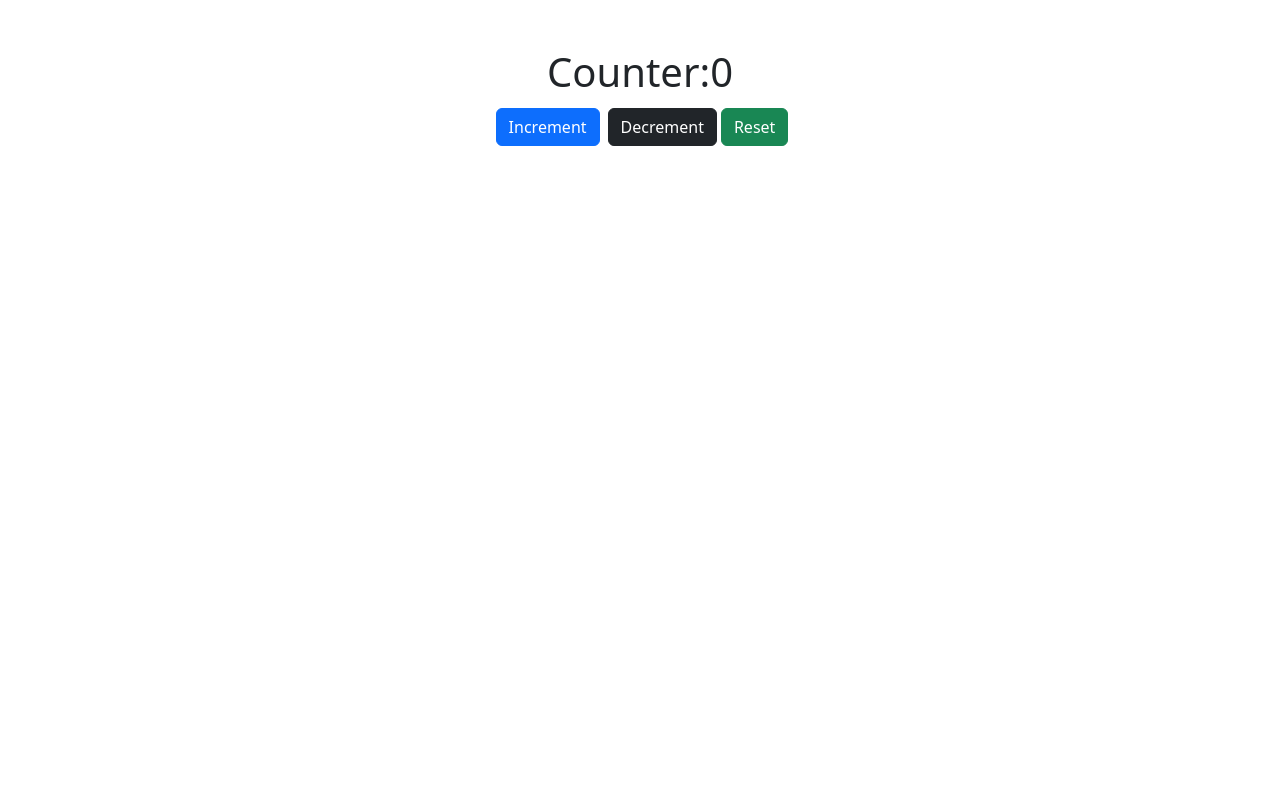
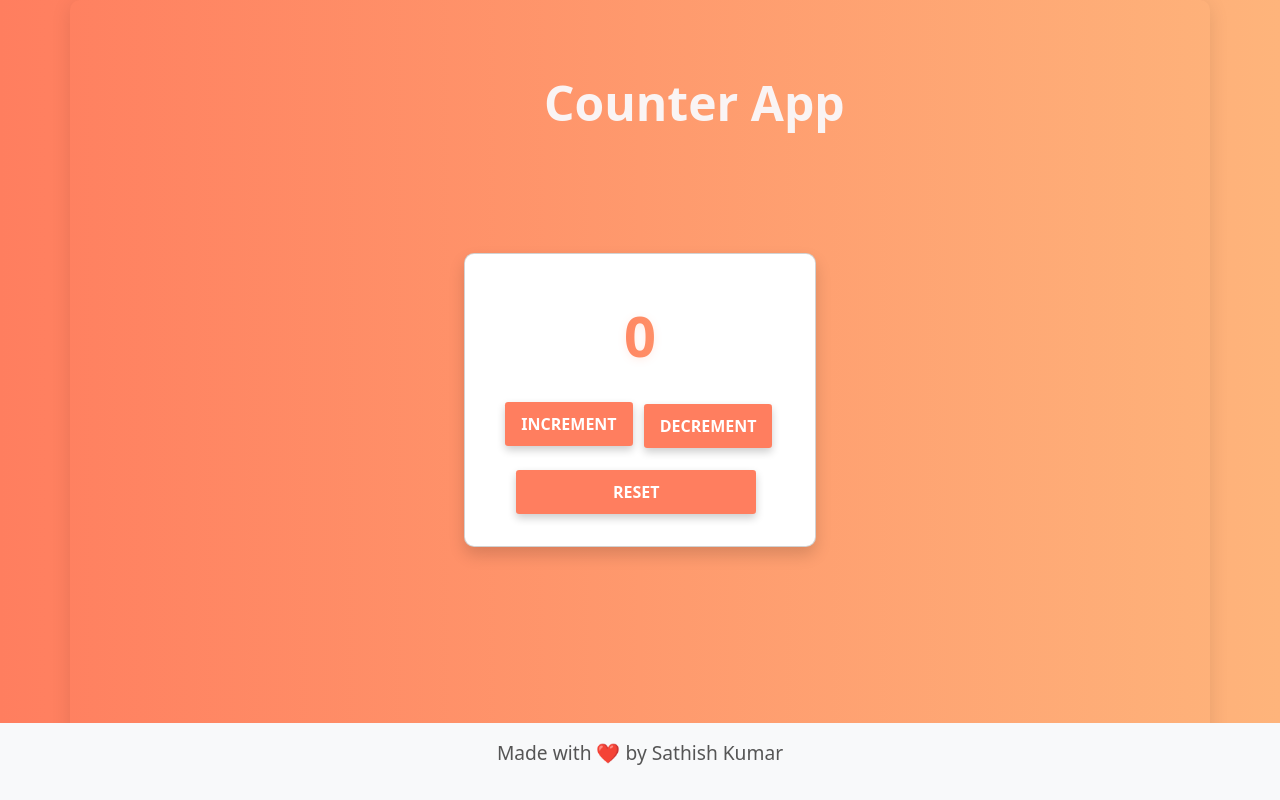
Before and after one commit to indhumohan17/counterapp, a React (Vite) app: page / in a window 1280 px wide. Built offline with nearby package versions, Linux system fonts and the light colour scheme.

Commit message:
Initial commit

```diff
--- a/package.json
+++ b/package.json
@@ -9,8 +9,8 @@
     "build": "vite build",
     "lint": "eslint .",
     "preview": "vite preview",
-    "predeploy" : "npm run build",
-    "deploy" : "gh-pages -d dist"
+    "predeploy": "npm run build",
+    "deploy": "gh-pages -d dist"
   },
   "dependencies": {
     "bootstrap": "^5.3.6",
--- a/src/App.css
+++ b/src/App.css
@@ -0,0 +1,234 @@
+.card-animate {
+            animation: pop-in 0.5s cubic-bezier(0.23, 1, 0.32, 1);
+            transition: transform 0.3s, box-shadow 0.3s;
+          }
+
+          @keyframes pop-in {
+            0% {
+              transform: scale(0.7);
+              box-shadow: 0 0 0 rgba(0,0,0,0);
+              opacity: 0.5;
+            }
+            60% {
+              transform: scale(1.1);
+              box-shadow: 0 8px 24px rgba(0,0,0,0.15);
+              opacity: 1;
+            }
+            100% {
+              transform: scale(1);
+              box-shadow: 0 4px 8px rgba(0,0,0,0.2);
+              opacity: 1;
+            }
+          }
+
+          .card-animate h1 {
+            display: inline-block;
+            animation: counter-bounce 0.4s cubic-bezier(0.23, 1, 0.32, 1);
+          }
+
+          @keyframes counter-bounce {
+            0% {
+              transform: scale(1);
+              color: #ff7e5f;
+            }
+            40% {
+              transform: scale(1.3);
+              color: #feb47b;
+            }
+            100% {
+              transform: scale(1);
+              color: #ff7e5f;
+            }
+          }
+
+          body {
+            background: linear-gradient(to right, #ff7e5f, #feb47b);
+          }
+          .color-container h1{
+
+            flex: 1 1 calc(33% - 40px);
+
+            font-size: 3rem;
+            font-weight: bold;
+            margin: 10px 0;
+            color: #faf4f4;
+          }
+            .card {
+                    background: white;
+                border-radius: 10px;
+                box-shadow: 0 4px 8px rgba(0, 0, 0, 0.2);
+                padding: 20px;
+                margin: 20px;
+                text-align: center;
+            }
+            .card h1 {
+                font-size: 3.5rem;
+                font-weight: bold;
+                margin: 10px 0;
+                background: linear-gradient(90deg, #ff7e5f 30%, #feb47b 100%);
+                -webkit-background-clip: text;
+                -webkit-text-fill-color: transparent;
+                background-clip: text;
+                text-shadow: 0 2px 8px rgba(255,126,95,0.15);
+            }
+            .card button {
+                display: inline-block;
+                background-color: #ff7e5f;
+                color: white;
+                border: none;
+                padding: 10px 10px;
+                border-radius: 5px;
+                cursor: pointer;
+                font-size: 16px;
+            }
+            .card button:hover {
+                background-color: #feb47b;
+            }
+            .card-container {
+                display: flex;
+                flex-wrap: wrap;
+                justify-content: center;
+            }
+            .card-container .card {
+                flex: 1 1 calc(33% - 40px);
+                margin: 10px;
+            }
+            @media (max-width: 768px) {
+                .card-container .card {
+                    flex: 1 1 calc(50% - 40px);
+                }
+                .color-container h1 {
+                     flex: 1 1 calc(50% - 40px);
+                    font-size: 2.5rem;
+                }
+            }
+            @media (max-width: 480px) {
+                .card-container .card {
+                    flex: 1 1 calc(100% - 40px);
+                }
+                .color-container h1 {
+                    flex: 1 1 calc(100% - 40px);
+                    font-size: 2rem;
+                }
+            }
+            .card-animate {
+                transition: transform 0.3s;
+            }
+            .card-animate:hover {
+                transform: scale(1.05);
+            }
+
+          .card-animate {
+            animation: pop-in 0.5s cubic-bezier(0.23, 1, 0.32, 1);
+            transition: transform 0.3s, box-shadow 0.3s;
+          }
+
+
+          body {
+            background: linear-gradient(to right, #ff7e5f, #feb47b);
+          }
+
+
+
+          footer {
+            position: fixed;
+            bottom: 0;
+            width: 100%;
+            background-color: #f8f9fa;
+            padding: 10px 0;
+          }
+
+
+          .btn {
+            transition: background-color 0.3s, border-color 0.3s;
+          }
+
+          .container {
+
+            border-radius: 10px;
+            box-shadow: 0 4px 20px rgba(0, 0, 0, 0.1);
+          }
+
+          h1 {
+            font-size: 3rem;
+            color: #333;
+          }
+          p {
+            font-size: 1.2rem;
+            color: #555;
+          }
+
+
+          .btn-primary, .btn-dark, .btn-success {
+            font-weight: bold;
+          }
+
+
+          .btn-primary, .btn-dark, .btn-success {
+            text-transform: uppercase;
+          }
+
+     .btn-primary, .btn-dark, .btn-success {
+            box-shadow: 0 4px 8px rgba(0, 0, 0, 0.2);
+          }
+
+
+          .btn-primary, .btn-dark, .btn-success {
+            transition: all 0.3s ease;
+          }
+
+
+          .btn-primary:hover, .btn-dark:hover, .btn-success:hover {
+            transform: translateY(-2px);
+            box-shadow: 0 6px 12px rgba(0, 0, 0, 0.3);
+          }
+
+
+          .btn-primary:active, .btn-dark:active, .btn-success:active {
+            transform: translateY(0);
+            box-shadow: 0 4px 8px rgba(0, 0, 0, 0.2);
+          }
+
+
+          .btn-primary:focus, .btn-dark:focus, .btn-success:focus {
+            outline: none;
+            box-shadow: 0 0 0 0.2rem rgba(0, 123, 255, 0.5);
+          }
+          .btn-primary:disabled, .btn-dark:disabled, .btn-success:disabled {
+            background-color: #6c757d;
+            border-color: #6c757d;
+            cursor: not-allowed;
+          }
+          .btn-primary:disabled:hover, .btn-dark:disabled:hover, .btn-success:disabled:hover {
+            background-color: #6c757d;
+            border-color: #6c757d;
+          }
+          .btn-primary:disabled:active, .btn-dark:disabled:active, .btn-success:disabled:active {
+            transform: translateY(0);
+            box-shadow: 0 4px 8px rgba(0, 0, 0, 0.2);
+          }
+          .btn-primary:disabled:focus, .btn-dark:disabled:focus, .btn-success:disabled:focus {
+            outline: none;
+            box-shadow: none;
+          }
+            .btn-primary:disabled, .btn-dark:disabled, .btn-success:disabled {
+                background-color: #6c757d;
+                border-color: #6c757d;
+                cursor: not-allowed;
+            }
+
+            .btn-primary:disabled:hover, .btn-dark:disabled:hover, .btn-success:disabled:hover {
+                background-color: #6c757d;
+                border-color: #6c757d;
+            }
+            .btn-primary:disabled:active, .btn-dark:disabled:active, .btn-success:disabled:active {
+                transform: translateY(0);
+                box-shadow: 0 4px 8px rgba(0, 0, 0, 0.2);
+            }
+            .btn-primary:disabled:focus, .btn-dark:disabled:focus, .btn-success:disabled:focus {
+                outline: none;
+                box-shadow: none;
+            }
+            .counter-animate {
+              animation: counter-bounce 0.4s cubic-bezier(0.23, 1, 0.32, 1);
+            }
--- a/src/App.jsx
+++ b/src/App.jsx
@@ -1,16 +1,47 @@
-import { useState } from 'react'
+import { useState, useRef } from 'react'
 import './App.css'
 
 function App() {
   const [count, setCount] = useState(0)
+  const counterRef = useRef(null)
+
+  // Animation trigger on count change
+  const animateCounter = () => {
+    if (counterRef.current) {
+      counterRef.current.classList.remove('counter-animate')
+      // Force reflow to restart animation
+      void counterRef.current.offsetWidth
+      counterRef.current.classList.add('counter-animate')
+    }
+  }
+
+  const handleSetCount = (val) => {
+    setCount(val)
+    animateCounter()
+  }
 
   return (
-    <div className='container text-center mt-5'>
-        <h1>Counter:{count}</h1>
-       <button onClick={() =>{setCount(count +1)} } className="btn btn-primary m-1">Increment</button>
-       <button onClick={() =>{setCount(count -1)} } className="btn btn-dark m-1">Decrement</button>
-       <button onClick={() =>{setCount(0)} } className="btn btn-success">Reset</button>
+    <div>
+      <div className='color-container ' style={{ position: 'absolute', top: '4rem', left: '34rem' }}> <h1>Counter App</h1></div>
+       <div className="container d-flex justify-content-center align-items-center" style={{ minHeight: '100vh' }}>
+
+      <div className="card card-animate text-center shadow" style={{ width: '22rem', padding: '2rem' ,position:'relative'}}>
+
+        <h1 ref={counterRef} className='mt-3 mb-4'>{count}</h1>
+
+        <button onClick={() => handleSetCount(count + 1)} className="btn btn-primary m-2" style={{ width: '8rem', borderRadius:'0.2rem' }}>Increment</button>
+        <button onClick={() => handleSetCount(count - 1)} className="btn btn-dark m-2 " style={{ width: '8rem' , borderRadius:'0.2rem',position:'absolute', bottom:'5.6rem', left:'10.7rem' }}>Decrement</button>
+        <button onClick={() => handleSetCount(0)} className="btn btn-success mt-3 " style={{ width: '15rem', borderRadius:'0.2rem', marginLeft:'1.2rem' }}>Reset</button>
+      </div>
+      <footer className="bg-light text-center py-3">
+        <p>Made with ❤️ by Sathish Kumar</p>
+      </footer>
+
     </div>
+    </div>
+
+
+
   )
 }
 
```
